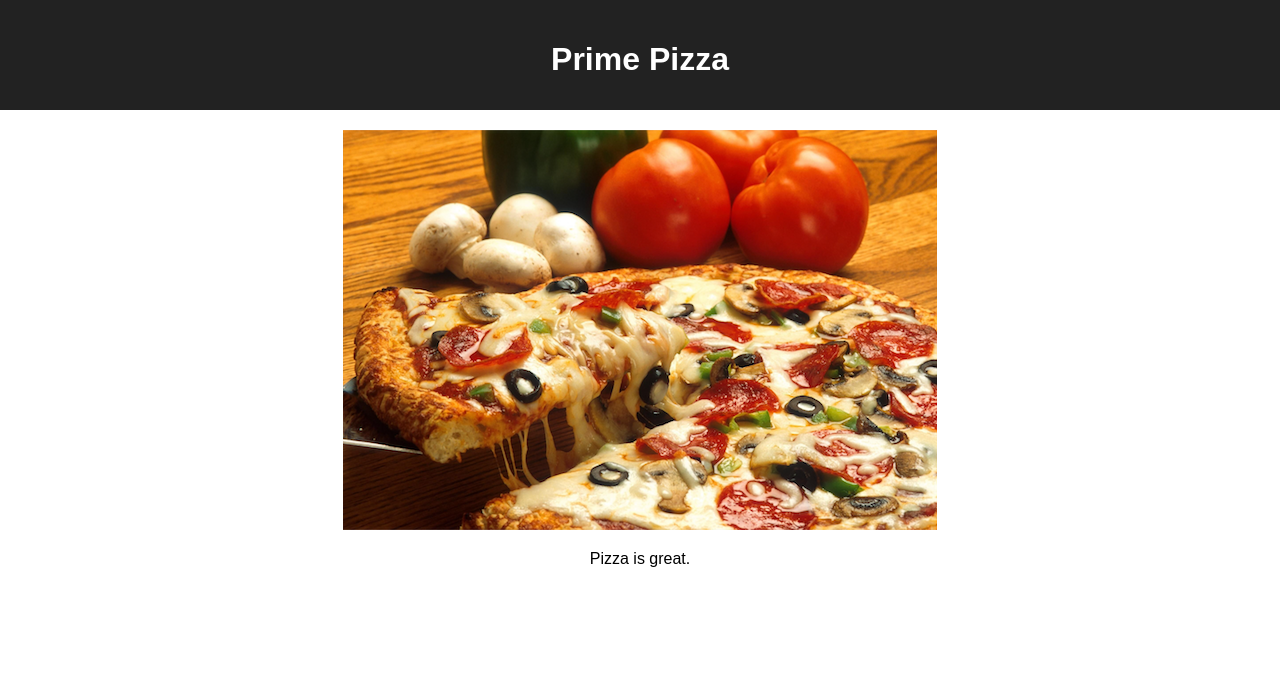
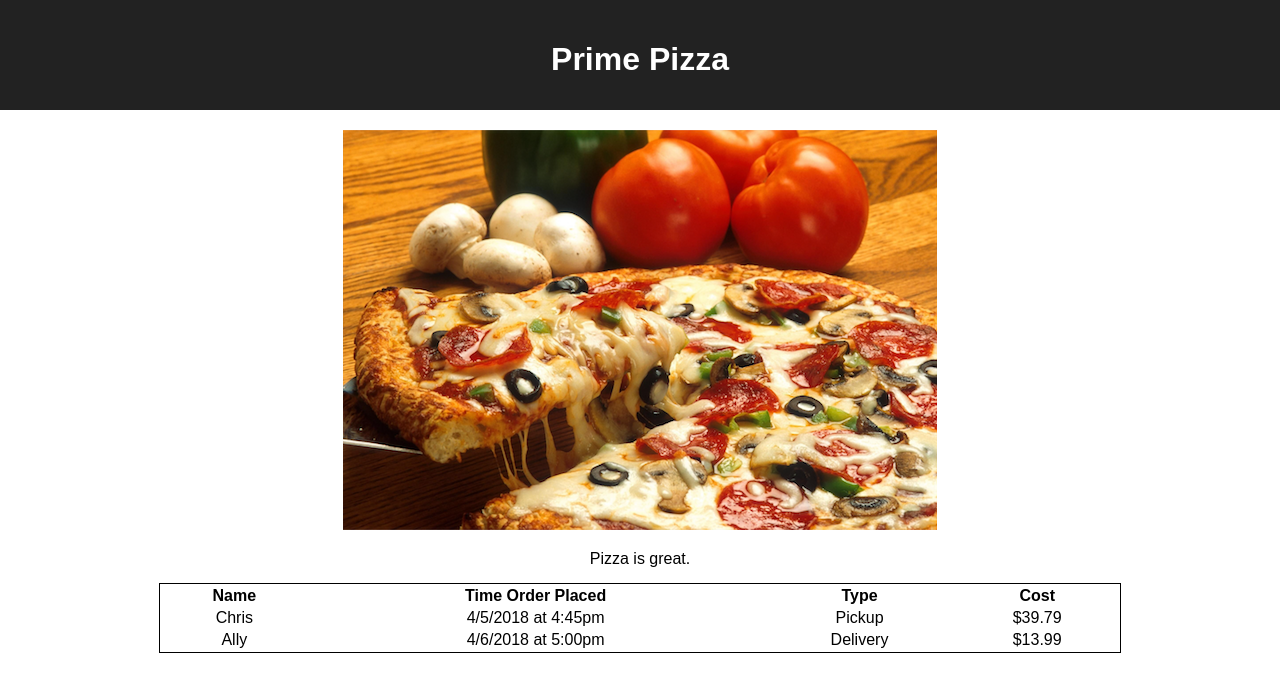
Before and after one commit to McKynlee/redux-pizza-parlor, a React (Create React App) app: page / in a window 1280 px wide. Shown: the top 692 px of the page. Built offline with nearby package versions, Linux system fonts and the light colour scheme.

Commit message:
added a couple styles for table organization

```diff
--- /dev/null
+++ b/src/components/AdminView/AdminView.css
@@ -0,0 +1,5 @@
+table {
+  width: 75%;
+  margin: auto;
+  outline: black 1px solid;
+}
--- /dev/null
+++ b/src/components/AdminView/AdminView.jsx
@@ -0,0 +1,39 @@
+import './AdminView.css';
+/**
+ * Renders All Orders in a Table
+ *
+ */
+function AdminView() {
+
+  return(
+    <>
+      <table>
+        <thead>
+          <tr>
+            <th>Name</th>
+            <th>Time Order Placed</th>
+            <th>Type</th>
+            <th>Cost</th>
+          </tr>
+        </thead>
+        <tbody>
+          {/* TODO - Replace sample data with rendered data */}
+          <tr>
+            <td>Chris</td>
+            <td>4/5/2018 at 4:45pm</td>
+            <td>Pickup</td>
+            <td>$39.79</td>
+          </tr>
+          <tr>
+            <td>Ally</td>
+            <td>4/6/2018 at 5:00pm</td>
+            <td>Delivery</td>
+            <td>$13.99</td>
+          </tr>
+        </tbody>
+      </table>
+    </>
+  );
+} // end AdminView
+
+export default AdminView;
--- a/src/components/App/App.jsx
+++ b/src/components/App/App.jsx
@@ -1,6 +1,7 @@
 import React from 'react';
 import axios from 'axios';
 import './App.css';
+import AdminView from '../AdminView/AdminView';
 
 function App() {
 
@@ -12,7 +13,7 @@ function App() {
 
       <img src='images/pizza_photo.png' />
       <p>Pizza is great.</p>
-
+      <AdminView />
     </div>
   );
 }
```
Also changed, not shown: 1 other file (tests, documents, lock files or other folders).
